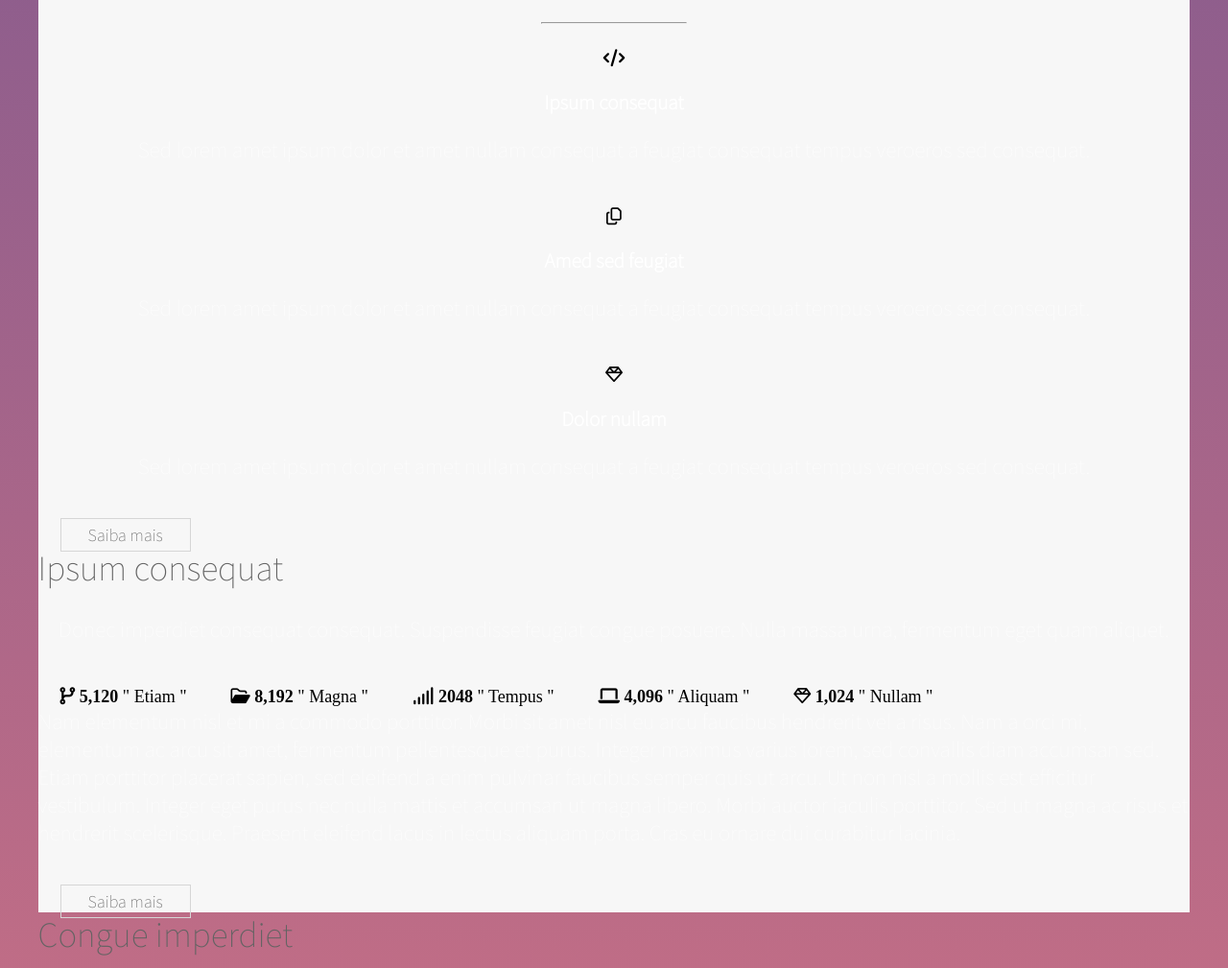
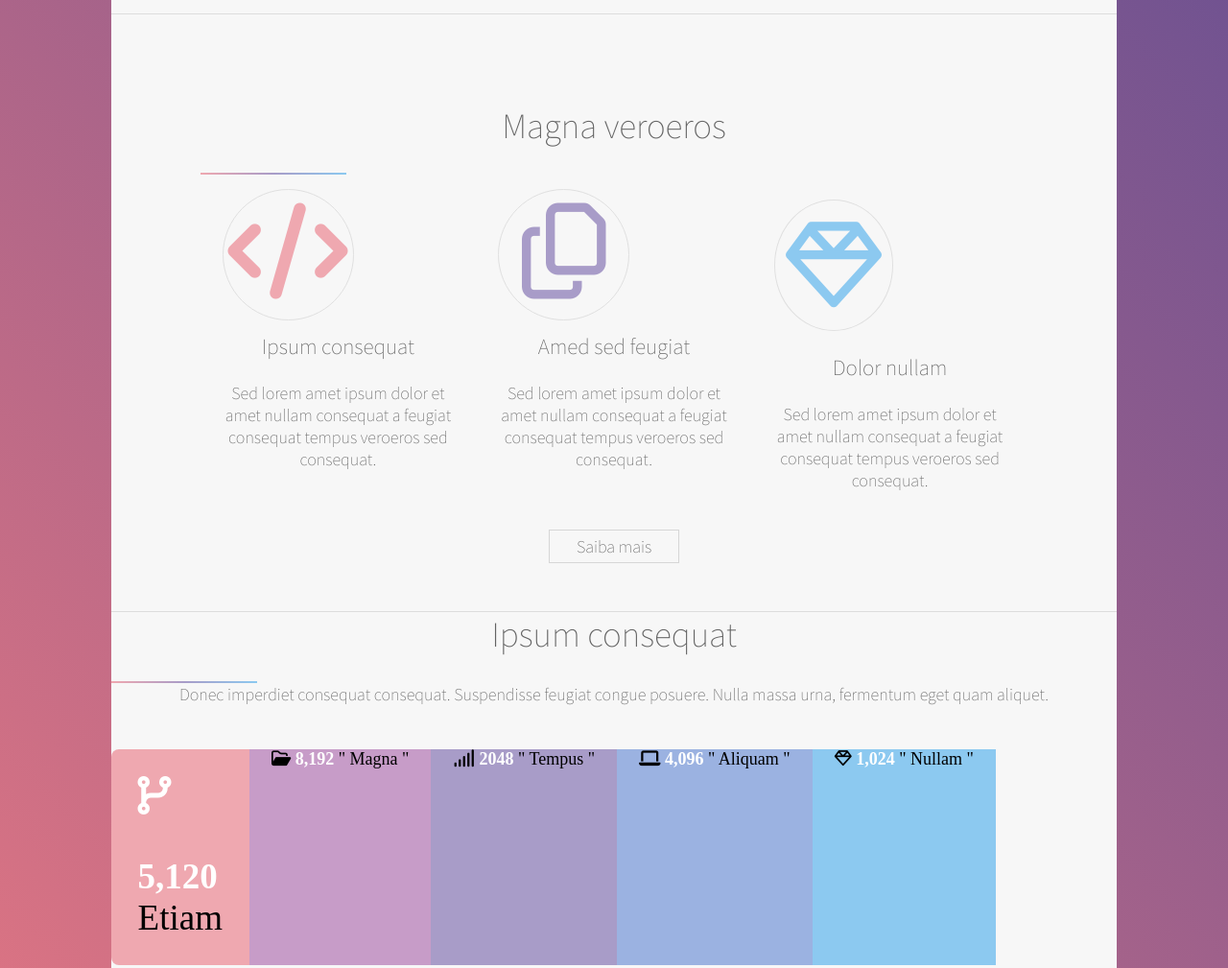
Before and after one commit to JonatanGB/HTML, a plain HTML site: page teste.html in a window 1280 px wide. Shown: the part 1036-2045 px from the top of the page at 96% size. Drawn offline with Linux system fonts and the light colour scheme.

Commit message:
salvando 17/06

```diff
--- a/style.css
+++ b/style.css
@@ -1,6 +1,12 @@
-h1, h2, h3, h4, h5, h6, p, a{
+h1, h2, h4, h5, h6, p, a{
     font-family: 'Source Sans Pro', sans-serif;
     color: #FFFFFF;
+}
+h3{
+    font-family: 'Source Sans Pro', sans-serif;
+    font-size: 23px;
+    font-weight: normal;
+    color: #636363;
 }
 #wrapper{
     width: 95%;
@@ -10,13 +16,37 @@ header{
     padding: 130px 93px 74px 93px;
     text-align: center;
 }
-span img{
-    margin: 0px 0px 28px;
+#intro{
+    padding: 93px 93px 56px;
+}
+.main{
+    background-color: #f7f7f7;
+}
+.stelar{
+    color: #FFFFFF;
+    font-size: 23px;
+    opacity: 0%;
+    animation-name: apareceTexto;
+    animation-duration: 3s;
+    animation-delay: 0.5s;
+    animation-fill-mode: forwards;
+}
+.stelarT{
+    color: #FFFFFF;
+    opacity: 0%;
+    animation-name: apareceTexto;
+    animation-duration: 3s;
+    animation-delay: 0.5s;
+    animation-fill-mode: forwards;
+}
+.img{
+    padding: 12px;
+    margin-left: 74px;
 }
 a {
     text-decoration: none;
     border-bottom: dotted 1px;
-    color: #FFFFFFA6;
+    color: #FFFFFF;
     transition-property: border;
     transition-duration: 0.5s;
 }
@@ -24,17 +54,17 @@ a:hover{
     border: hidden;
 }
 #nav{
-    padding: 18px;
+    padding: 18.6px;
     background-color: #f7f7f7;
     border-radius: 5px 5px 0px 0px;
+    text-align: center;
 }
 ul{
     display: flex;
-    flex-flow: row wrap;
     list-style: none;
     padding: 0px;
     margin: 0px;
-    text-align: center;
+    display: inline-flex;
 }
 li{
     padding: 0px 23px;
@@ -47,6 +77,10 @@ li a{
     border-bottom: none;
     color: #636363;
 }
+.magna{
+    font-weight: 300;
+    text-align: center;
+}
 h1{
     text-decoration: none;
     font-family: 'Source Sans Pro', sans-serif;
@@ -55,12 +89,12 @@ h1{
     margin: 0px 0px 15px;
 }
 p{
-    color: #FFFFFFA6;
-    font-size: 23px;
+    color: #636363;
+    font-size: 18px;
     margin: 0px 0px 46px;
 }
 div.conteudo{
-    padding: 93px 93px 56px;
+
 }
 header.maior{
     padding: 0px;
@@ -77,26 +111,41 @@ div.holofote{
     background-color: #f7f7f7;
     display: flex;
 }
+
 hr{
+    padding: 1px;
+    border: none;
+    margin: 0px;
     width: 150px;
-    color:
-        linear-gradient(to right, #1E9600, #FFF200, #FF0000);
+    background-image:
+        linear-gradient(to right, #efa8b0, #a89cc8, #8cc9f0);
+}
+.hr{
+    display: flex;
+    align-content: space-around;
 }
 .conteudo p{
     color: #636363;
 }
 .maior{
     color: #636363;
+    text-align: center;
 }
 .principal-especial{
     background-color: #f7f7f7;
+    border-top: solid 1px #dddddd;
 }
 .active{
 
 }
 .features{
     display: flex;
-    flex-flow: column wrap;
+}
+.features p{
+    text-align: center;
+}
+.features h3{
+    text-align: center;
 }
 #principal{
 
@@ -116,16 +165,96 @@ hr{
 
 }
 .icones{
-
+    font-size: 30px;
 }
 .copyright{
 
 }
+.logo{
+    margin: 0px;
+    animation-name: apareceFoguete;
+    animation-duration: 1.25s;
+}
 body{
+    padding: 0px 80px;
     background-image:
-        linear-gradient(to bottom, #5f4f93, #dd7682);
+        linear-gradient(45deg, #e37682 15%, #5f4d93 85%);
+}
+#code{
+    font-size: 100px;
+    padding: 12px 5px;
+    border: solid 1px #e0e0e0;
+    border-radius: 100%;
+    color: #efa8b0
+}
+#file{
+    font-size: 100px;
+    padding: 12px 23.75px;
+    border: solid 1px #e0e0e0;
+    border-radius: 100%;
+    color: #a89cc8
+}
+#primeiro{
+    padding: 93px 93px 56px;
+}
+#dima{
+
+    font-size: 100px;
+    padding: 17.5px 11.25px;
+    border: solid 1px #e0e0e0;
+    border-radius: 100%;
+    color: #8cc9f0
+}
+.estilo1{
+    background-color: #efa8b0;
+    font-size: 37px;
+    border-radius: 8px 0px 0px 8px;
+    padding: 28px;
+}
+.estilo1 i{
+    color: #ffffff;
+    font-size: 40px;
+    display: flex;
+;
+}
+strong{
+    font-weight: none;
+    color: #ffffff;
+    text-decoration: none;
+}
+.estilo2{
+    background-color: #c79cc8;
+}
+.estilo3{
+    background-color: #a89cc8;
+}
+.estilo4{
+    background-color: #9bb2e1;
+}
+.estilo5{
+    background-color: #8cc9f0;
 }
 
 @import url('https://fonts.googleapis.com/css2?family=Source+Sans+Pro:wght@200&display=swap');
 
+@keyframes apareceFoguete{
+    from{
+        opacity: 0%;
+
+    }
+    to{
+        opacity: 100%;
+
+    }
+}
+
+@keyframes apareceTexto{
+    from{
+        opacity: 0%
+    }
+    to{
+        opacity: 100%;
+    }
+}
+
 linear-gradient(to right, #1E9600, #FFF200, #FF0000)
--- a/teste.html
+++ b/teste.html
@@ -16,8 +16,8 @@
         <span class="logo">
             <img src="siteStellar/imgs/logo.svg">
         </span>
-    <h1>Stellar</h1>
-    <p>
+    <h1 class="stelarT">Stellar</h1>
+    <p class="stelar">
         Just another free, fully responsive site template<br>
         built by <a href="https://www.twitter.com/deuruim">@jonatan</a> for <a href="https://html5up.net">HTML5 UP</a>
     </p>
@@ -56,21 +56,21 @@
 
         <section id="primeiro" class="principal-especial">
             <header class="maior">
-                <h2>Magna veroeros</h2><hr>
+                <h2 class="magna">Magna veroeros</h2><hr class="magna">
             </header>
             <ul class="features">
                 <li>
-                    <i class="fas fa-code"></i>
+                    <span id="code"><i class="fas fa-code"></i></span>
                     <h3>Ipsum consequat</h3>
                     <p>Sed lorem amet ipsum dolor et amet nullam consequat a feugiat consequat tempus veroeros sed consequat.</p>
                 </li>
                 <li>
-                    <i class="far fa-copy"></i>
+                    <span id="file"><i class="far fa-copy"></i></span>
                     <h3>Amed sed feugiat</h3>
                     <p>Sed lorem amet ipsum dolor et amet nullam consequat a feugiat consequat tempus veroeros sed consequat.</p>
                 </li>
                 <li>
-                    <i class="far fa-gem"></i>
+                    <i class="far fa-gem" id="dima"></i>
                     <h3>Dolor nullam</h3>
                     <p>Sed lorem amet ipsum dolor et amet nullam consequat a feugiat consequat tempus veroeros sed consequat.</p>
                 </li>
@@ -78,7 +78,7 @@
             <footer class="maior">
                 <ul class="acoes especiais">
                     <li>
-                        <a href="generic.html" class="botao">Saiba mais</a>
+                        <a href="generic.html" class="botao" id="vejoeros">Saiba mais</a>
                     </li>
                 </ul>
             </footer>
@@ -86,16 +86,16 @@
 
         <section id="segundo" class="principal-especial">
             <header class="maior">
-                <h2>Ipsum consequat</h2>
+                <h2 class="magna">Ipsum consequat</h2><hr class="hr">
                 <p>Donec imperdiet consequat consequat. Suspendisse feugiat congue
                     posuere. Nulla massa urna, fermentum eget quam aliquet.
                 </p>
             </header>
             <ul class="estatisticas">
                 <li class="estilo1">
-                    <i class="fas fa-code-branch"></i>
-                    <strong>5,120</strong>
-                    " Etiam "
+                    <i class="fas fa-code-branch"></i><br>
+                    <strong>5,120</strong><br>
+                    Etiam
                 </li>
                 <li class="estilo2">
                     <i class="far fa-folder-open"></i>
```
